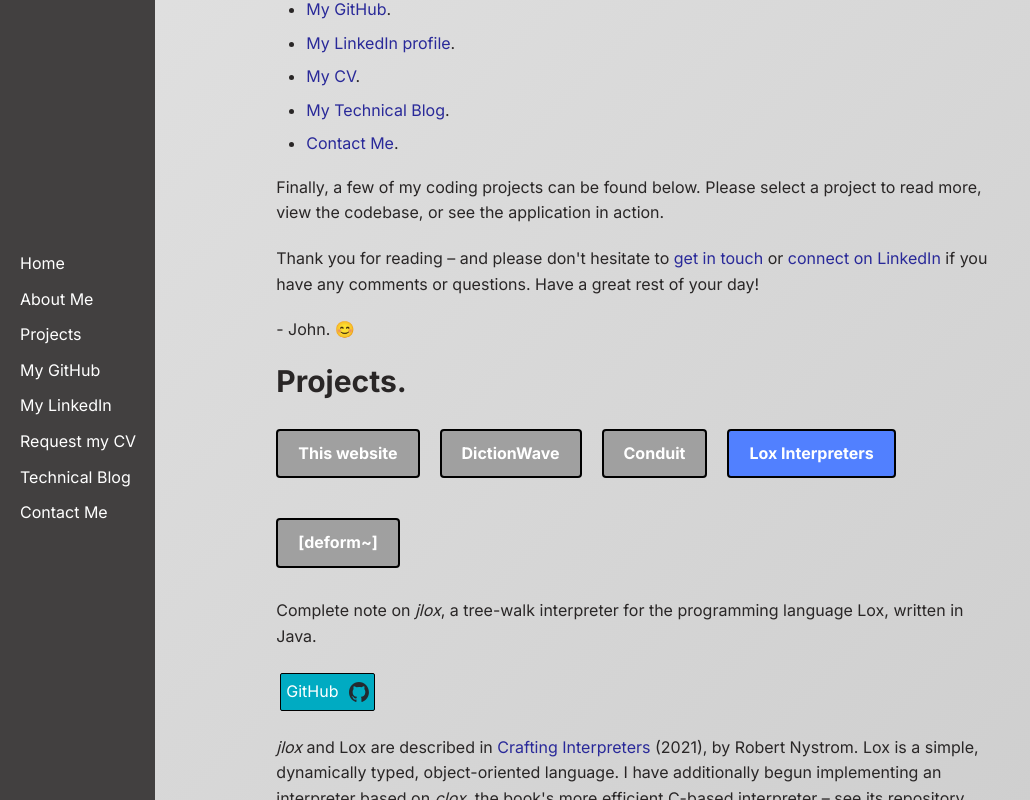
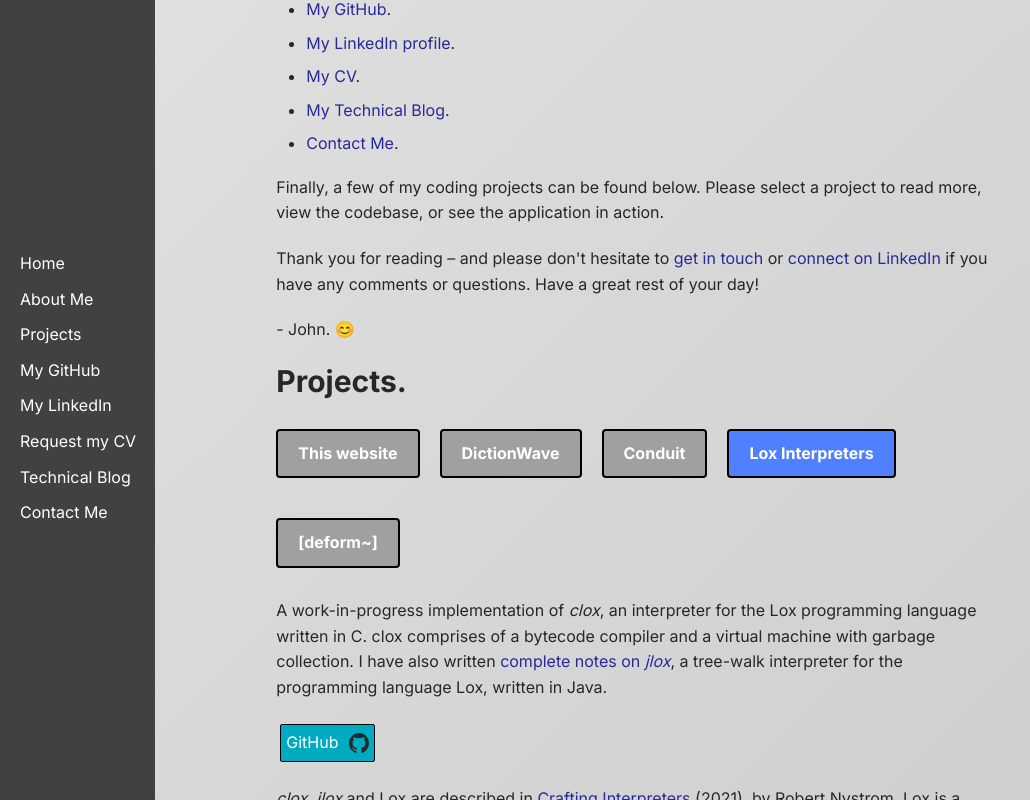
Before and after one commit to jhelsby/jhelsby-personal-website, a Next.js app: page / in a window 1280 px wide. Both pictures are taken after a click on the button "Lox Interpreters". Shown: the part 565-1365 px from the top of the page, without its empty margins (0-1030 px from the left). Built offline with nearby package versions, Linux system fonts and the light colour scheme.

Commit message:
Updated clox project

```diff
--- a/app/Projects.tsx
+++ b/app/Projects.tsx
@@ -127,12 +127,12 @@
 const LoxInterpreters: ProjectFunction = () => {
   return {
     summary: <p>
-      Complete note on <i>jlox</i>, a tree-walk interpreter for the programming language Lox, written in Java.
+      A work-in-progress implementation of <i>clox</i>, an interpreter for the Lox programming language written in C. clox comprises of a bytecode compiler and a virtual machine with garbage collection. I have also written <a href="https://github.com/jhelsby/jlox-notes">complete notes on <i>jlox</i></a>, a tree-walk interpreter for the programming language Lox, written in Java.
     </p>,
     description: <p>
-      <i>jlox</i> and Lox are described in <a href="https://craftinginterpreters.com/">Crafting Interpreters</a> (2021), by Robert Nystrom. Lox is a simple, dynamically typed, object-oriented language. I have additionally begun implementing an interpreter based on <i>clox</i>, the book&apos;s more efficient C-based interpreter &ndash; see its repository <a href="https://github.com/jhelsby/clox">here</a>.
+      <i>clox</i>, <i>jlox</i> and Lox are described in <a href="https://craftinginterpreters.com/">Crafting Interpreters</a> (2021), by Robert Nystrom. Lox is a simple, dynamically typed, object-oriented language.
     </p >,
-    repo: "https://github.com/jhelsby/jlox-notes"
+    repo: "https://github.com/jhelsby/clox"
   };
 }
 
```
